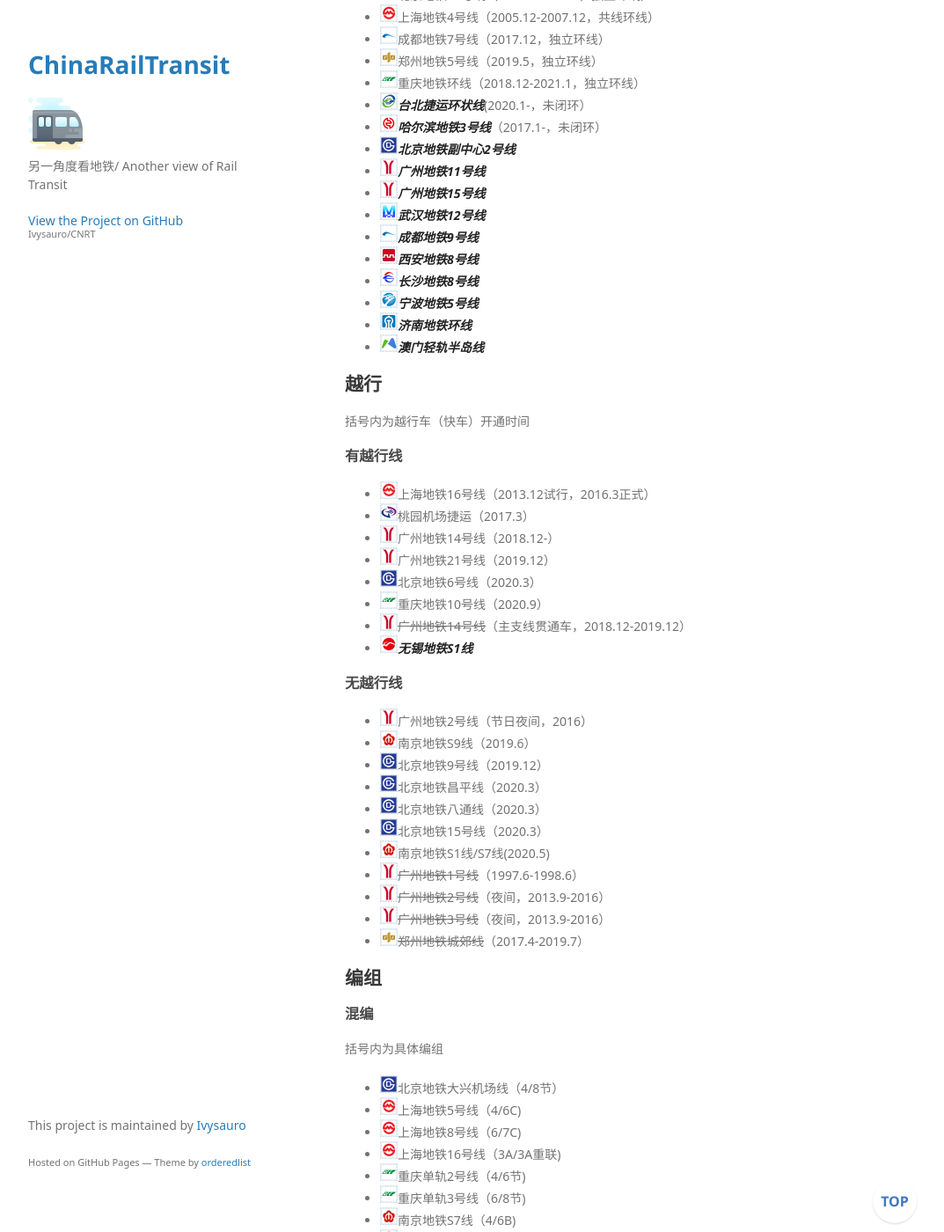
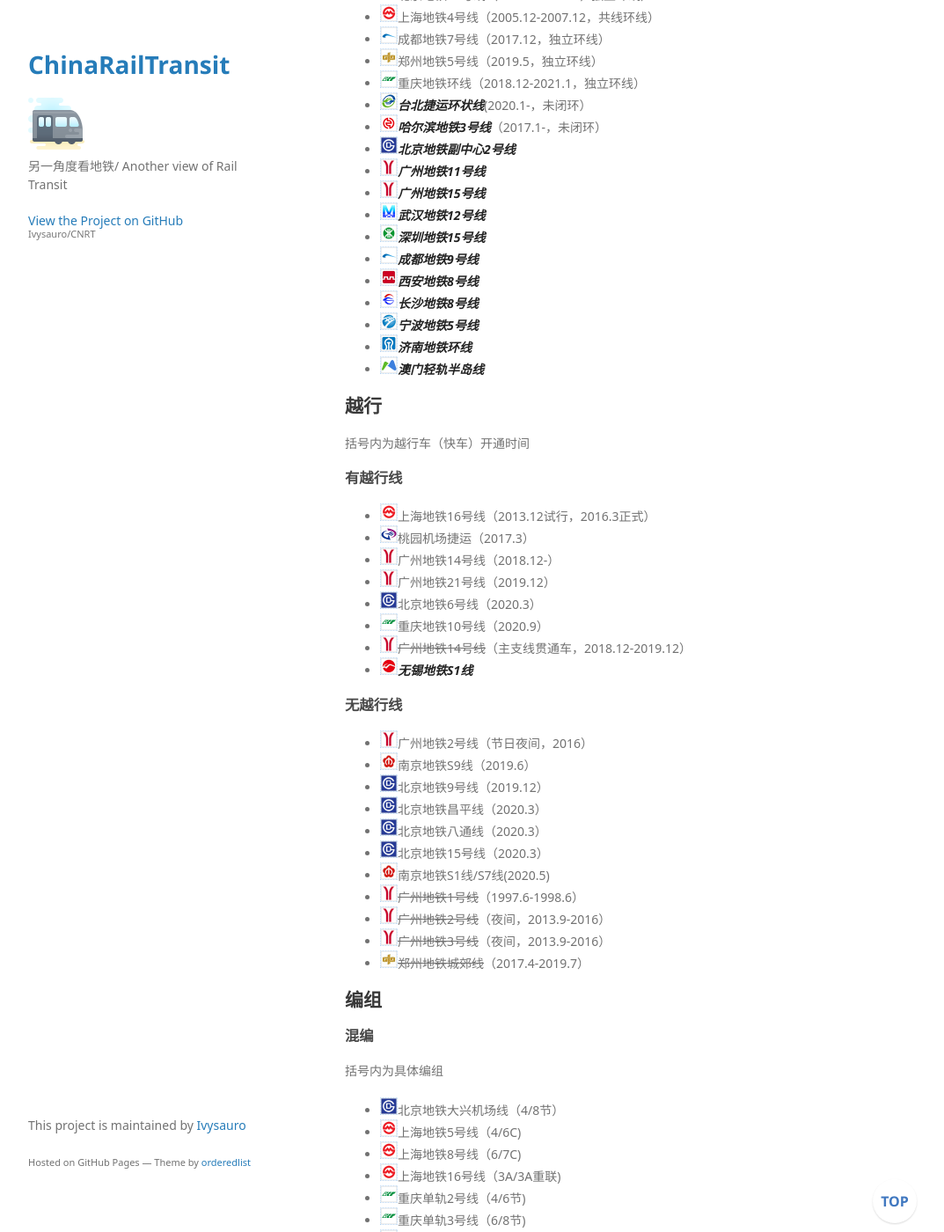
Before and after one commit to Ivysauro/CNRT, a Jekyll site: the page built from data/SpOp.md, in a window 1280 px wide and 1400 px high, scrolled down 396 px. Shown: the whole window at 88% size, without its empty margins (178-1251 px from the left). Built offline with Jekyll 4.4.1, drawn with Linux system fonts in a browser that asks for light colours; some web fonts are replaced; our own code applies the rules of GitHub Pages for plain Markdown files; a script that is not in the unit is left out.

Commit message:
🍊更新深圳、香港数据
1. 添加规划中环线深圳15号线
2. 添加即将混编港铁东铁线

```diff
--- a/data/SpOp.md
+++ b/data/SpOp.md
@@ -22,6 +22,7 @@
 - <img src="https://raw.githubusercontent.com/Ivysauro/CNRT/master/images/city/gz.gif" width="20" hegiht="20"/>***广州地铁11号线***
 - <img src="https://raw.githubusercontent.com/Ivysauro/CNRT/master/images/city/gz.gif" width="20" hegiht="20"/>***广州地铁15号线***
 - <img src="https://raw.githubusercontent.com/Ivysauro/CNRT/master/images/city/wh.gif" width="20" hegiht="20"/>***武汉地铁12号线***
+- <img src="https://raw.githubusercontent.com/Ivysauro/CNRT/master/images/city/sz.gif" width="20" hegiht="20"/>***深圳地铁15号线***
 - <img src="https://raw.githubusercontent.com/Ivysauro/CNRT/master/images/city/cd.gif" width="20" hegiht="20"/>***成都地铁9号线***
 - <img src="https://raw.githubusercontent.com/Ivysauro/CNRT/master/images/city/xa.gif" width="20" hegiht="20"/>***西安地铁8号线***
 - <img src="https://raw.githubusercontent.com/Ivysauro/CNRT/master/images/city/cs.gif" width="20" hegiht="20"/>***长沙地铁8号线***
@@ -68,6 +69,7 @@
 - <img src="https://raw.githubusercontent.com/Ivysauro/CNRT/master/images/city/cq.gif" width="20" hegiht="20"/>重庆单轨2号线（4/6节)
 - <img src="https://raw.githubusercontent.com/Ivysauro/CNRT/master/images/city/cq.gif" width="20" hegiht="20"/>重庆单轨3号线（6/8节)
 - <img src="https://raw.githubusercontent.com/Ivysauro/CNRT/master/images/city/nj.gif" width="20" hegiht="20"/>南京地铁S7线（4/6B)
+- <img src="https://raw.githubusercontent.com/Ivysauro/CNRT/master/images/city/nj.gif" width="20" hegiht="20"/>***港铁东铁线***（9/12节)
 - <img src="https://raw.githubusercontent.com/Ivysauro/CNRT/master/images/city/sh.gif" width="20" hegiht="20"/>~~上海地铁2号线~~（4/8A，-2019.10)
 
 ## 跨城
```
